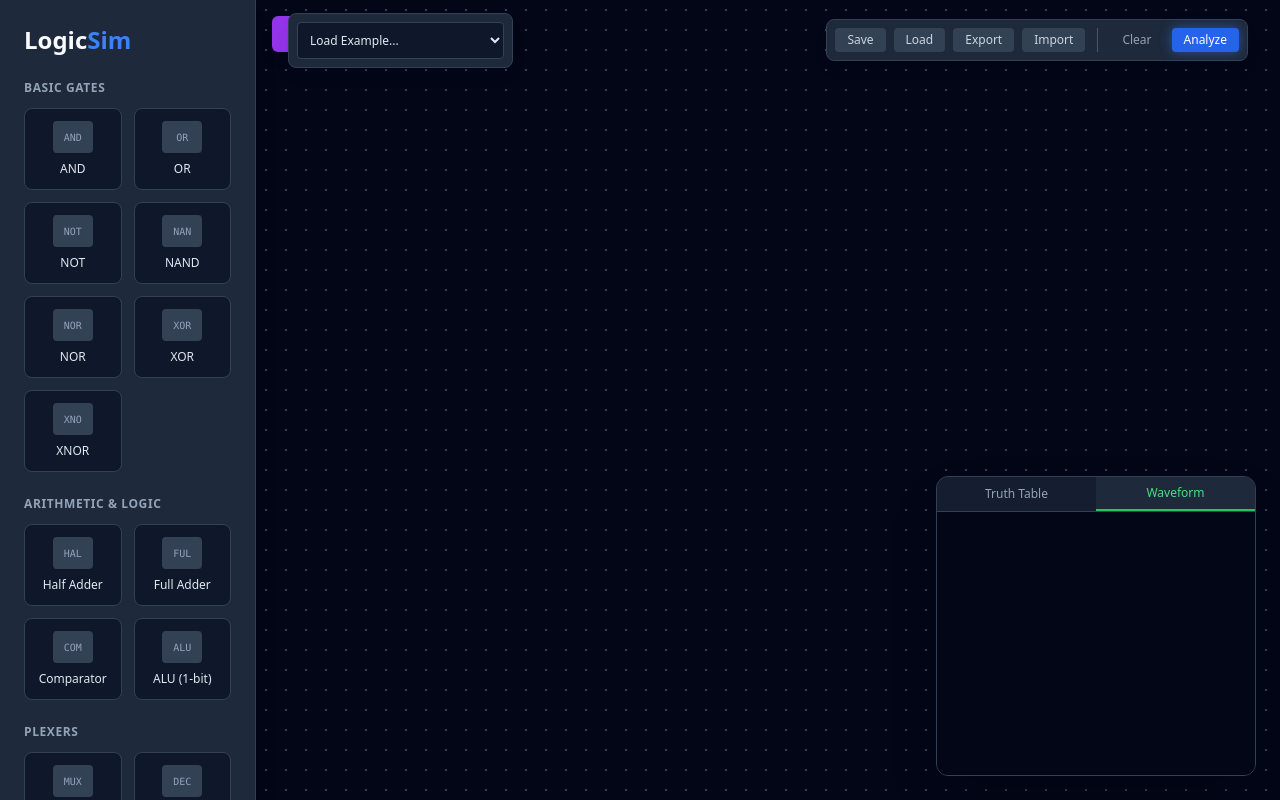
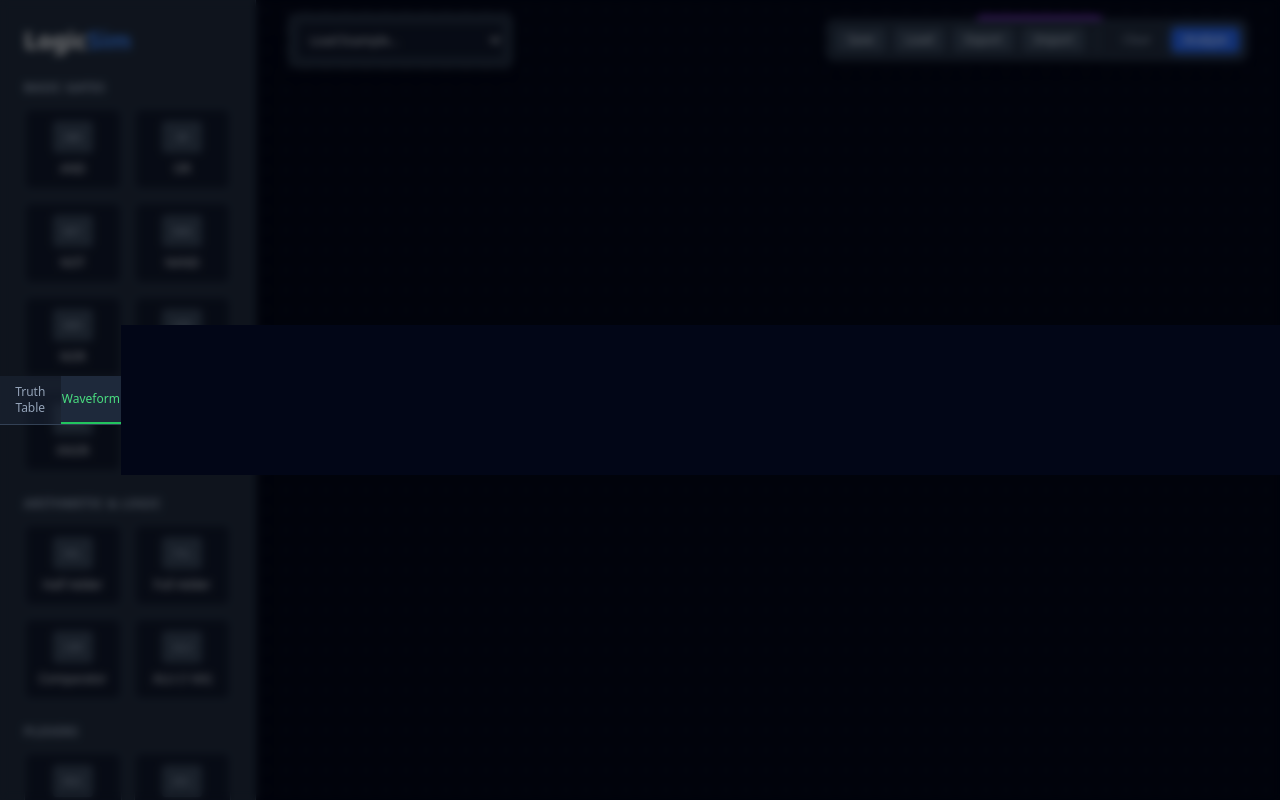
Before and after one commit to HackyCoder0951/logicSimulation, a Next.js app: page / in a window 1280 px wide. Built offline with nearby package versions, Linux system fonts and the light colour scheme.

Commit message:
feat: Implement resizable Testbench modal and replace main page's floating panel with a full-screen overlay.

```diff
--- a/app/page.js
+++ b/app/page.js
@@ -93,7 +93,7 @@ export default function Home() {
 
             <main className="flex-1 flex flex-col relative">
                 {/* Toolbar Extra */}
-                <div className="absolute top-4 left-4 z-10">
+                <div className="absolute top-4 right-44 z-10">
                     <button
                         onClick={() => setIsTestbenchOpen(true)}
                         className="bg-purple-600 text-white px-4 py-2 rounded-md shadow-lg font-medium hover:bg-purple-500 transition-all text-sm"
@@ -110,14 +110,8 @@ export default function Home() {
                 />
 
                 {/* Floating Panel */}
-                <div
-                    className="absolute bottom-6 right-6 bg-slate-900/90 backdrop-blur-md border border-slate-700 rounded-xl shadow-2xl overflow-hidden flex flex-col transition-none"
-                    style={{ width: panelSize.width, height: panelSize.height }}
-                >
-                    {/* Resize Handle */}
+                <div className="fixed inset-0 z-50 flex items-center justify-center bg-black/50 backdrop-blur-sm">
                     <div
-                        className="absolute top-0 left-0 w-4 h-4 cursor-nwse-resize z-20 hover:bg-blue-500/50 rounded-br"
-                        onMouseDown={handleResizeStart}
                     />
 
                     {/* Tabs */}
--- a/components/TestbenchModal.js
+++ b/components/TestbenchModal.js
@@ -41,7 +41,7 @@ const TestbenchModal = ({ isOpen, onClose, onRun, inputs }) => {
 
     return (
         <div className="fixed inset-0 z-50 flex items-center justify-center bg-black/50 backdrop-blur-sm">
-            <div className="bg-slate-900 border border-slate-700 rounded-xl shadow-2xl w-[600px] max-w-full flex flex-col max-h-[80vh]">
+            <div className="bg-slate-900 border border-slate-700 rounded-xl shadow-2xl w-[600px] max-w-full flex flex-col max-h-[80vh] resize-both overflow-auto min-w-[400px] min-h-[300px]">
                 <div className="p-4 border-b border-slate-700 flex justify-between items-center">
                     <h2 className="text-lg font-bold text-white">Testbench Runner</h2>
                     <button onClick={onClose} className="text-slate-400 hover:text-white">✕</button>
```
